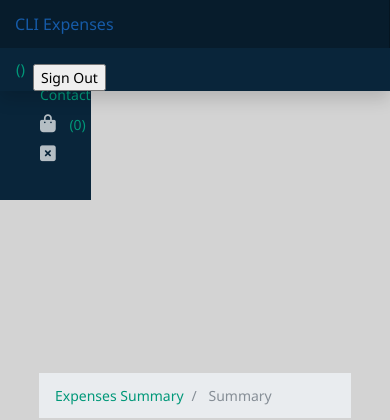
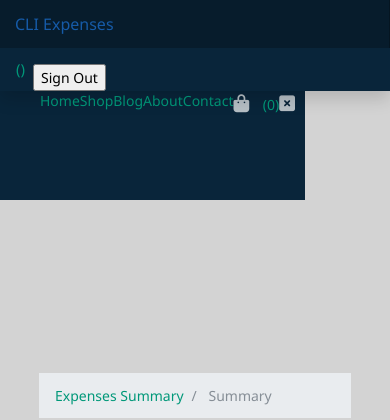
Before and after one commit to DenysRudenko/Project4-CLI-Expenses, a Django app: page /exstats in a window 390 px wide; the page is wider, and only the part inside the window is pictured. Shown: the top 420 px of that part. Run offline with Django 4.2, Linux system fonts and the light colour scheme; data that the repository does not hold is empty; some libraries are stand-ins or nearby versions.

Commit message:
added flex to navbar

```diff
--- a/django_todo/static/css/dashboard.css
+++ b/django_todo/static/css/dashboard.css
@@ -123,10 +123,16 @@ body {
     height: 200px;
     width: 100%;
     justify-content: space-between;
+    display: flex;
+    align-items: center;
   }
 
   #navbar li {
     list-style-type: none;
   }
 
+  #navbar li ul {
+
+  }
+
 }
```
